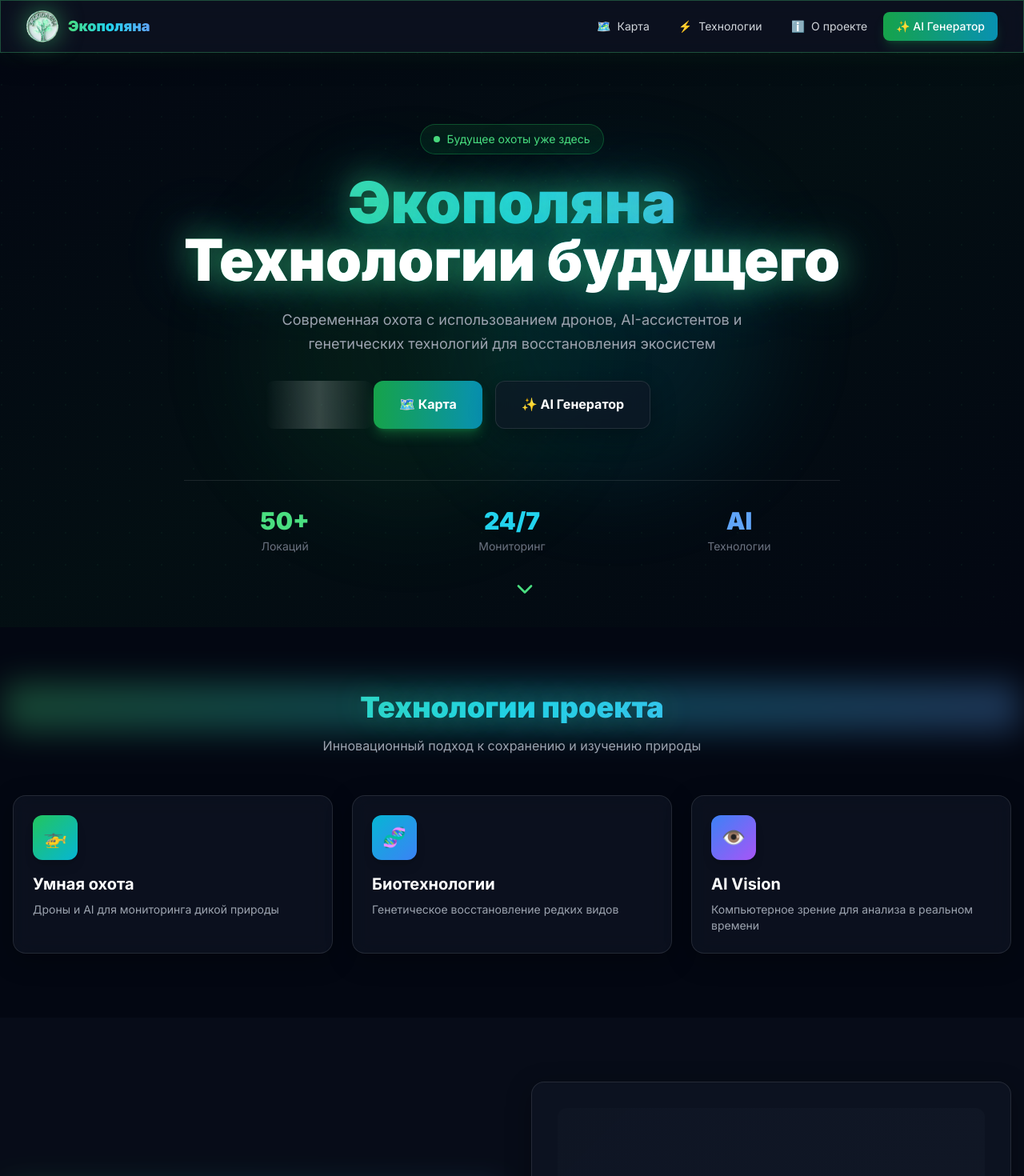
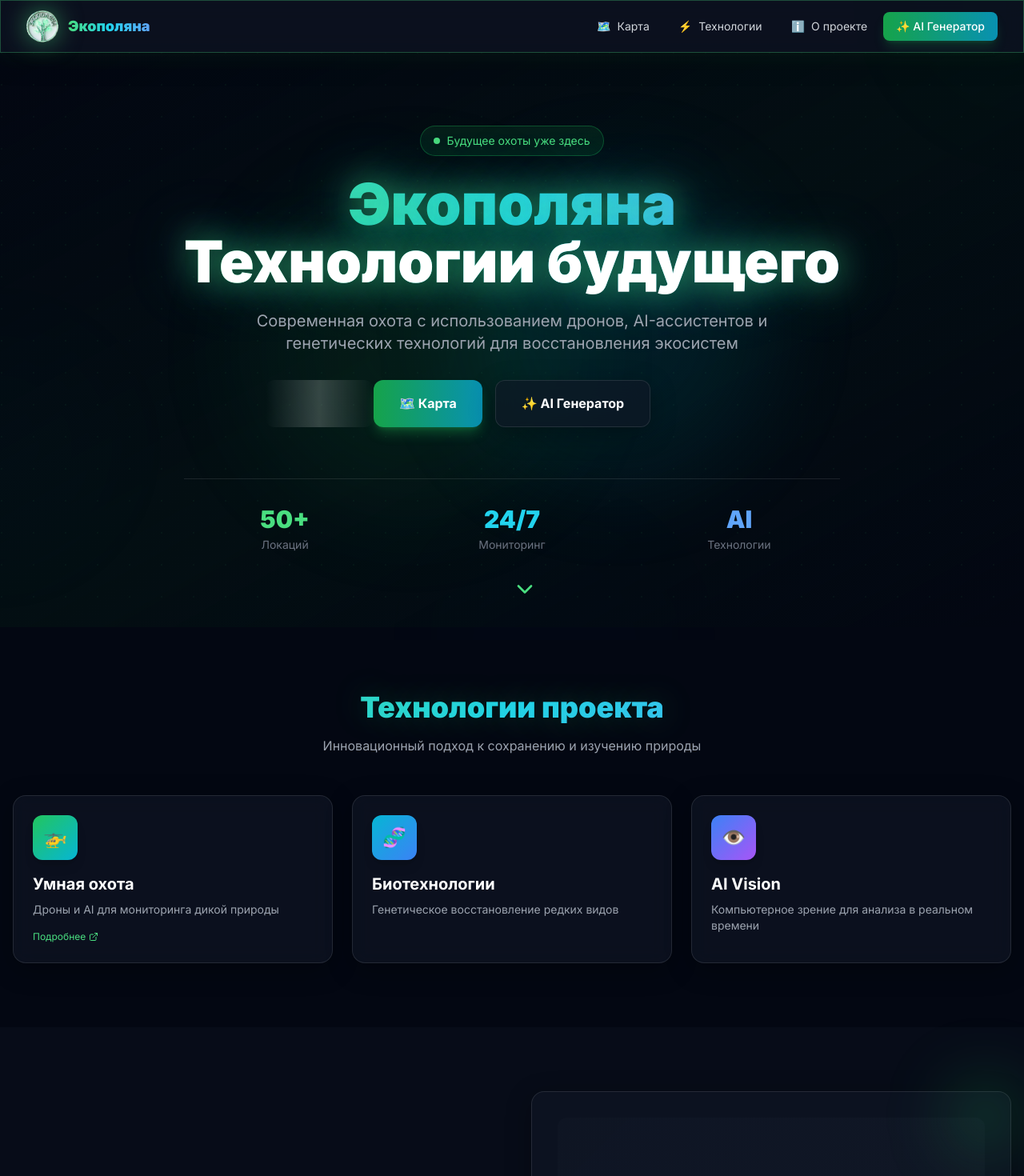
Before and after one commit to Olegadzhan/ecopolyana, a Next.js app: page / in a window 1280 px wide. Shown: the top 1470 px of the page at 80% size. Built offline with nearby package versions, Linux system fonts and the light colour scheme.

Commit message:
Update page.tsx

```diff
--- a/src/app/page.tsx
+++ b/src/app/page.tsx
@@ -2,13 +2,16 @@
 
 import { useState, useEffect } from 'react';
 import { motion } from 'framer-motion';
-import { Sparkles, ChevronDown } from 'lucide-react';
+import { Sparkles, ChevronDown, ExternalLink } from 'lucide-react';
 
 export default function HomePage() {
   const [isMounted, setIsMounted] = useState(false);
 
-  useEffect(() => { setIsMounted(true); }, []);
+  useEffect(() => {
+    setIsMounted(true);
+  }, []);
 
+  // SSR-заглушка
   if (!isMounted) {
     return (
       <div className="min-h-screen bg-gray-950 flex items-center justify-center">
@@ -18,12 +21,34 @@ export default function HomePage() {
   }
 
   return (
-    <div className="min-h-screen">
+    <div className="min-h-screen bg-gray-950 text-gray-100 selection:bg-green-500/30 selection:text-green-200">
+      {/* Фоновые эффекты */}
+      <div className="fixed inset-0 pointer-events-none overflow-hidden">
+        <motion.div
+          className="absolute -top-40 -right-40 w-80 h-80 bg-green-500/10 rounded-full blur-3xl"
+          animate={{ scale: [1, 1.1, 1], opacity: [0.1, 0.2, 0.1] }}
+          transition={{ duration: 10, repeat: Infinity }}
+        />
+        <motion.div
+          className="absolute top-1/2 -left-40 w-80 h-80 bg-cyan-500/10 rounded-full blur-3xl"
+          animate={{ scale: [1.1, 1, 1.1], opacity: [0.1, 0.2, 0.1] }}
+          transition={{ duration: 10, repeat: Infinity, delay: 2 }}
+        />
+        <motion.div
+          className="absolute -bottom-40 right-1/3 w-80 h-80 bg-blue-500/10 rounded-full blur-3xl"
+          animate={{ scale: [1, 1.1, 1], opacity: [0.1, 0.2, 0.1] }}
+          transition={{ duration: 10, repeat: Infinity, delay: 4 }}
+        />
+      </div>
+
       {/* Hero секция */}
       <section className="relative min-h-[90vh] flex items-center justify-center px-4 overflow-hidden">
         <div className="absolute inset-0 bg-gradient-to-br from-gray-950 via-green-950/20 to-gray-950" />
         <div className="absolute inset-0 opacity-30"
-          style={{ backgroundImage: `radial-gradient(circle at 2px 2px, rgba(74,222,128,0.15) 1px, transparent 0)`, backgroundSize: '40px 40px' }}
+          style={{
+            backgroundImage: `radial-gradient(circle at 2px 2px, rgba(74,222,128,0.15) 1px, transparent 0)`,
+            backgroundSize: '40px 40px'
+          }}
         />
 
         <motion.div
@@ -40,7 +65,8 @@ export default function HomePage() {
         <div className="relative z-10 text-center max-w-5xl mx-auto">
           <motion.div
             className="inline-flex items-center gap-2 px-4 py-2 rounded-full bg-green-500/10 border border-green-500/30 text-green-400 text-sm mb-6"
-            initial={{ opacity: 0, y: 20 }} animate={{ opacity: 1, y: 0 }}
+            initial={{ opacity: 0, y: 20 }}
+            animate={{ opacity: 1, y: 0 }}
           >
             <span className="w-2 h-2 bg-green-400 rounded-full animate-pulse" />
             Будущее охоты уже здесь
@@ -49,35 +75,49 @@ export default function HomePage() {
           <motion.h1
             className="text-5xl md:text-7xl font-black mb-6 bg-gradient-to-r from-green-400 via-cyan-400 to-blue-400 bg-clip-text text-transparent"
             style={{ textShadow: '0 0 40px rgba(74, 222, 128, 0.6), 0 0 80px rgba(34, 211, 238, 0.4)' }}
-            initial={{ opacity: 0, scale: 0.9 }} animate={{ opacity: 1, scale: 1 }}
+            initial={{ opacity: 0, scale: 0.9 }}
+            animate={{ opacity: 1, scale: 1 }}
           >
             Экополяна<br />
             <span className="text-white">Технологии будущего</span>
           </motion.h1>
 
-          <motion.p className="text-lg text-gray-400 mb-8 max-w-2xl mx-auto leading-relaxed"
-            initial={{ opacity: 0 }} animate={{ opacity: 1 }} transition={{ delay: 0.3 }}
+          <motion.p
+            className="text-lg md:text-xl text-gray-400 mb-8 max-w-2xl mx-auto leading-relaxed"
+            initial={{ opacity: 0 }}
+            animate={{ opacity: 1 }}
+            transition={{ delay: 0.3 }}
           >
             Современная охота с использованием дронов, AI-ассистентов и генетических технологий
             для восстановления экосистем
           </motion.p>
 
-          <motion.div className="flex flex-col sm:flex-row gap-4 justify-center"
-            initial={{ opacity: 0, y: 20 }} animate={{ opacity: 1, y: 0 }} transition={{ delay: 0.5 }}
+          <motion.div
+            className="flex flex-col sm:flex-row gap-4 justify-center"
+            initial={{ opacity: 0, y: 20 }}
+            animate={{ opacity: 1, y: 0 }}
+            transition={{ delay: 0.5 }}
           >
             <a href="/map" className="btn-primary px-8 py-4">🗺️ Карта</a>
             <a href="/generator" className="btn-secondary px-8 py-4">✨ AI Генератор</a>
           </motion.div>
 
-          <motion.div className="grid grid-cols-3 gap-8 mt-16 pt-8 border-t border-white/10"
-            initial={{ opacity: 0 }} animate={{ opacity: 1 }} transition={{ delay: 0.7 }}
+          <motion.div
+            className="grid grid-cols-3 gap-8 mt-16 pt-8 border-t border-white/10"
+            initial={{ opacity: 0 }}
+            animate={{ opacity: 1 }}
+            transition={{ delay: 0.7 }}
           >
             {[
               { value: '50+', label: 'Локаций', color: 'text-green-400' },
               { value: '24/7', label: 'Мониторинг', color: 'text-cyan-400' },
               { value: 'AI', label: 'Технологии', color: 'text-blue-400' },
             ].map((stat) => (
-              <motion.div key={stat.label} className="text-center" whileHover={{ scale: 1.05 }}>
+              <motion.div
+                key={stat.label}
+                className="text-center"
+                whileHover={{ scale: 1.05 }}
+              >
                 <p className={`text-3xl font-black ${stat.color}`}>{stat.value}</p>
                 <p className="text-sm text-gray-500 mt-1">{stat.label}</p>
               </motion.div>
@@ -85,8 +125,10 @@ export default function HomePage() {
           </motion.div>
         </div>
 
-        <motion.div className="absolute bottom-8 left-1/2 -translate-x-1/2"
-          animate={{ y: [0, 10, 0] }} transition={{ duration: 2, repeat: Infinity }}
+        <motion.div
+          className="absolute bottom-8 left-1/2 -translate-x-1/2"
+          animate={{ y: [0, 10, 0] }}
+          transition={{ duration: 2, repeat: Infinity }}
         >
           <ChevronDown className="w-8 h-8 text-green-400" />
         </motion.div>
@@ -95,29 +137,66 @@ export default function HomePage() {
       {/* Features секция */}
       <section id="features" className="py-20 px-4">
         <div className="max-w-7xl mx-auto">
-          <motion.div className="text-center mb-12"
-            initial={{ opacity: 0, y: 20 }} whileInView={{ opacity: 1, y: 0 }} viewport={{ once: true }}
+          <motion.div
+            className="text-center mb-12"
+            initial={{ opacity: 0, y: 20 }}
+            whileInView={{ opacity: 1, y: 0 }}
+            viewport={{ once: true }}
           >
-            <h2 className="text-3xl md:text-4xl font-black mb-4 text-gradient">Технологии проекта</h2>
-            <p className="text-gray-400 max-w-2xl mx-auto">Инновационный подход к сохранению и изучению природы</p>
+            <h2 className="text-3xl md:text-4xl font-black mb-4 text-gradient">
+              Технологии проекта
+            </h2>
+            <p className="text-gray-400 max-w-2xl mx-auto">
+              Инновационный подход к сохранению и изучению природы
+            </p>
           </motion.div>
 
           <div className="grid md:grid-cols-3 gap-6">
             {[
-              { icon: '🚁', title: 'Умная охота', desc: 'Дроны и AI для мониторинга дикой природы', gradient: 'from-green-500 to-cyan-500' },
-              { icon: '🧬', title: 'Биотехнологии', desc: 'Генетическое восстановление редких видов', gradient: 'from-cyan-500 to-blue-500' },
-              { icon: '👁️', title: 'AI Vision', desc: 'Компьютерное зрение для анализа в реальном времени', gradient: 'from-blue-500 to-purple-500' },
-            ].map((f, i) => (
-              <motion.div key={i} className="glass-panel p-6 rounded-2xl border border-white/10 hover:border-green-500/30 transition-all"
-                initial={{ opacity: 0, y: 30 }} whileInView={{ opacity: 1, y: 0 }} viewport={{ once: true }} transition={{ delay: i * 0.1 }}
+              {
+                icon: '🚁',
+                title: 'Умная охота',
+                desc: 'Дроны и AI для мониторинга дикой природы',
+                gradient: 'from-green-500 to-cyan-500',
+                href: '/smart-hunting'
+              },
+              {
+                icon: '🧬',
+                title: 'Биотехнологии',
+                desc: 'Генетическое восстановление редких видов',
+                gradient: 'from-cyan-500 to-blue-500',
+                href: '#'
+              },
+              {
+                icon: '👁️',
+                title: 'AI Vision',
+                desc: 'Компьютерное зрение для анализа в реальном времени',
+                gradient: 'from-blue-500 to-purple-500',
+                href: '#'
+              },
+            ].map((feature, i) => (
+              <motion.a
+                key={feature.title}
+                href={feature.href}
+                className="glass-panel p-6 rounded-2xl border border-white/10 hover:border-green-500/30 transition-all block"
+                initial={{ opacity: 0, y: 30 }}
+                whileInView={{ opacity: 1, y: 0 }}
+                viewport={{ once: true }}
+                transition={{ delay: i * 0.1 }}
                 whileHover={{ y: -5 }}
               >
-                <div className={`w-14 h-14 rounded-xl bg-gradient-to-br ${f.gradient} flex items-center justify-center text-white text-2xl mb-4 shadow-lg`}>
-                  {f.icon}
+                <div className={`w-14 h-14 rounded-xl bg-gradient-to-br ${feature.gradient} flex items-center justify-center text-white text-2xl mb-4 shadow-lg`}>
+                  {feature.icon}
                 </div>
-                <h3 className="text-xl font-bold text-white mb-2">{f.title}</h3>
-                <p className="text-gray-400 text-sm">{f.desc}</p>
-              </motion.div>
+                <h3 className="text-xl font-bold text-white mb-2">{feature.title}</h3>
+                <p className="text-gray-400 text-sm">{feature.desc}</p>
+                {feature.href !== '#' && (
+                  <div className="mt-4 flex items-center gap-1 text-xs text-green-400">
+                    <span>Подробнее</span>
+                    <ExternalLink size={12} />
+                  </div>
+                )}
+              </motion.a>
             ))}
           </div>
         </div>
@@ -127,8 +206,14 @@ export default function HomePage() {
       <section id="about" className="py-20 px-4 bg-gray-900/30">
         <div className="max-w-7xl mx-auto">
           <div className="grid md:grid-cols-2 gap-12 items-center">
-            <motion.div initial={{ opacity: 0, x: -30 }} whileInView={{ opacity: 1, x: 0 }} viewport={{ once: true }}>
-              <h2 className="text-3xl md:text-4xl font-black mb-6 text-gradient">О проекте Экополяна</h2>
+            <motion.div
+              initial={{ opacity: 0, x: -30 }}
+              whileInView={{ opacity: 1, x: 0 }}
+              viewport={{ once: true }}
+            >
+              <h2 className="text-3xl md:text-4xl font-black mb-6 text-gradient">
+                О проекте Экополяна
+              </h2>
               <p className="text-gray-400 mb-6 leading-relaxed">
                 Экополяна — это инновационная платформа, объединяющая современные технологии охоты
                 с экологическим мониторингом и восстановлением природных экосистем.
@@ -139,18 +224,43 @@ export default function HomePage() {
               </p>
               <div className="flex flex-wrap gap-3">
                 {['🌱 Экология', '🤖 AI/ML', '🚁 Дроны', '🧬 Биотех'].map((badge) => (
-                  <span key={badge} className="px-4 py-2 rounded-lg bg-green-500/10 border border-green-500/30 text-green-400 text-sm font-medium">
+                  <span
+                    key={badge}
+                    className="px-4 py-2 rounded-lg bg-green-500/10 border border-green-500/30 text-green-400 text-sm font-medium"
+                  >
                     {badge}
                   </span>
                 ))}
               </div>
             </motion.div>
-            <motion.div className="relative" initial={{ opacity: 0, x: 30 }} whileInView={{ opacity: 1, x: 0 }} viewport={{ once: true }}>
+
+            <motion.div
+              className="relative"
+              initial={{ opacity: 0, x: 30 }}
+              whileInView={{ opacity: 1, x: 0 }}
+              viewport={{ once: true }}
+            >
               <div className="aspect-square rounded-2xl glass-panel border border-green-500/30 p-8">
                 <div className="w-full h-full rounded-xl bg-gradient-to-br from-gray-900/50 to-gray-800/30 flex items-center justify-center">
-                  <motion.span className="text-7xl" animate={{ rotate: [0, 5, -5, 0] }} transition={{ duration: 4, repeat: Infinity }}>🌍</motion.span>
+                  <motion.span
+                    className="text-7xl"
+                    animate={{ rotate: [0, 5, -5, 0] }}
+                    transition={{ duration: 4, repeat: Infinity }}
+                  >
+                    🌍
+                  </motion.span>
                 </div>
               </div>
+              <motion.div
+                className="absolute -top-4 -right-4 w-24 h-24 bg-green-500/20 rounded-full blur-2xl"
+                animate={{ scale: [1, 1.2, 1] }}
+                transition={{ duration: 3, repeat: Infinity }}
+              />
+              <motion.div
+                className="absolute -bottom-4 -left-4 w-24 h-24 bg-cyan-500/20 rounded-full blur-2xl"
+                animate={{ scale: [1.2, 1, 1.2] }}
+                transition={{ duration: 3, repeat: Infinity, delay: 1 }}
+              />
             </motion.div>
           </div>
         </div>
```
